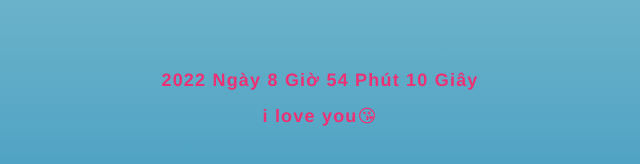
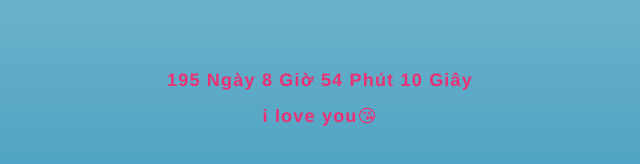
Before and after one commit to BlueMoon136/bluemoon136.github.io, a plain HTML site: page index (1).html in a window 1280 px wide. Shown: the part 628-792 px from the top of the page, 320-960 px from the left. Drawn offline with Linux system fonts and the light colour scheme.

Commit message:
Update index (1).html

```diff
--- a/index (1).html
+++ b/index (1).html
@@ -98,7 +98,7 @@
     <script language="javascript">
         function show_date_time() {
             window.setTimeout("show_date_time()",1000);
-            BirthDay = new Date("01/01/2020 00:00:00");
+            BirthDay = new Date("01/01/2025 00:00:00");
             today = new Date();
             timeold = (today.getTime() - BirthDay.getTime());
             sectimeold = timeold / 1000
```
